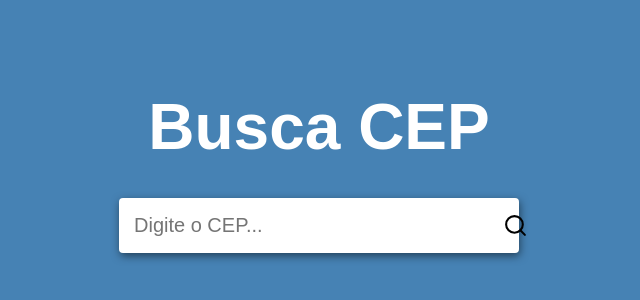
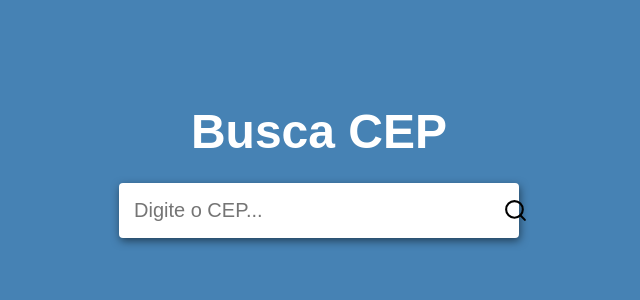
Before and after one commit to by-scottlucas/react-busca-cep, a React (Create React App) app: page / in a window 1280 px wide. Shown: the part 212-512 px from the top of the page, without its empty margins (321-961 px from the left). Built offline with nearby package versions, Linux system fonts and the light colour scheme; the HTML template or start-up script is replaced by a standard one.

Commit message:
Atualizando README

```diff
--- a/src/App.js
+++ b/src/App.js
@@ -1,8 +1,8 @@
 import { useState } from 'react';
 import { FiSearch } from 'react-icons/fi';
+import api from './services/api';
 import './styles.css';
-import api from './services/api';
-function App() {
+export default function App() {
 
   const [input, setInput] = useState('');
   const [cep, setCep] = useState({});
@@ -55,5 +55,3 @@ function App() {
     </div>
   );
 }
-
-export default App;
--- a/src/styles.css
+++ b/src/styles.css
@@ -8,8 +8,9 @@
 }
 
 .title {
-    font-size: 4rem;
+    font-size: 3rem;
     color: #fff;
+    margin-bottom: -10px;
     animation: flipTitle 1s;
 }
 
@@ -33,7 +34,7 @@
     background-color: #fff;
 }
 
-.container-input input{
+.container-input input {
     background-color: transparent;
     border: 0;
     font-size: 20px;
@@ -41,7 +42,7 @@
     margin-right: 8px;
 }
 
-.buttonSearch{
+.buttonSearch {
     cursor: pointer;
     background-color: transparent;
     border: 0;
@@ -52,11 +53,11 @@
     transition: transform .5s;
 }
 
-.buttonSearch:hover{
+.buttonSearch:hover {
     transform: scale(1.2);
 }
 
-.main{
+.main {
     display: flex;
     flex-direction: column;
     justify-content: center;
@@ -66,7 +67,7 @@
     border-radius: 8px;
 }
 
-.main h2{
+.main h2 {
     margin: 15px 0px;
     font-size: 30px;
 }
```
Also changed, not shown: 1 other file (tests, documents, lock files or other folders).
